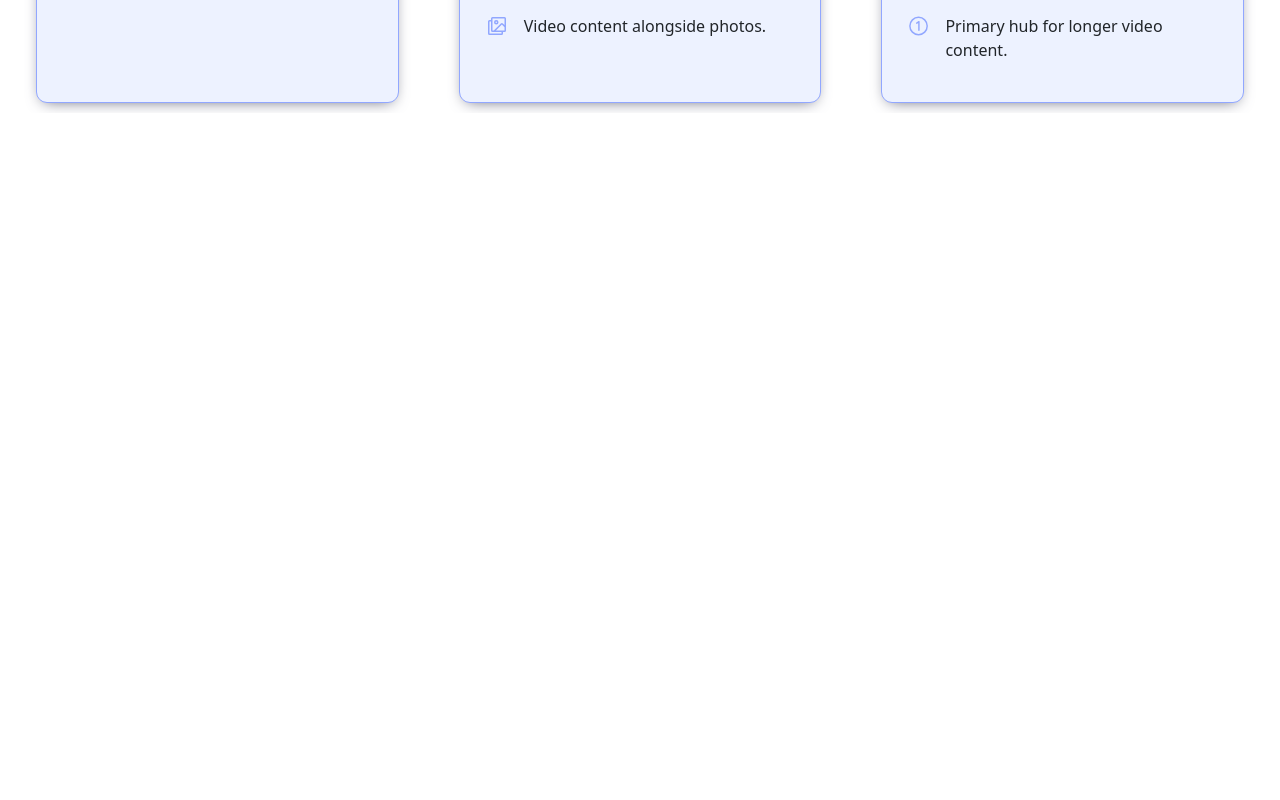
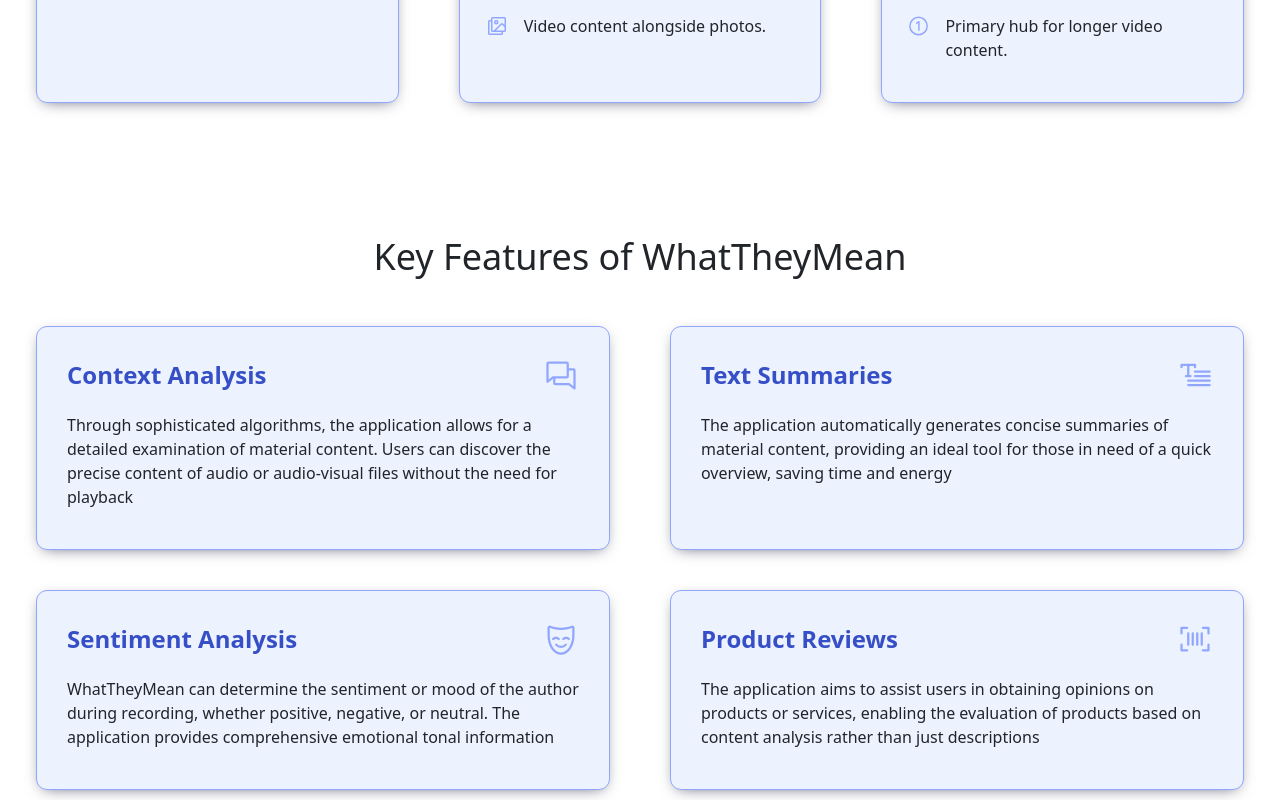
Before and after one commit to TheBoringName/frontend-module, a React (Vite) app: page / in a window 1280 px wide. Shown: the part 941-1741 px from the top of the page. Before the commit the page ends 1054 px from the top, so only its background shows below. Built offline with nearby package versions, Linux system fonts and the light colour scheme.

Commit message:
features section + about deleted

```diff
--- a/src/App.jsx
+++ b/src/App.jsx
@@ -3,7 +3,6 @@
 import ErrorPage from './pages/404/ErrorPage.jsx';
 import Upload from './pages/Upload/Uplod.jsx';
 import History from './pages/History/History.jsx';
-import About from './pages/About/About.jsx';
 import { createBrowserRouter, RouterProvider } from 'react-router-dom';
 // import styles from './App.module.css';
 
@@ -25,10 +24,6 @@
         path: 'history',
         element: <History />,
       },
-      {
-        path: 'about',
-        element: <About />,
-      },
     ],
   },
 ]);
--- /dev/null
+++ b/src/components/LandingPage/Feature.jsx
@@ -0,0 +1,15 @@
+import styles from './Feature.module.css';
+
+const Feature = ({ title, desc, icon }) => {
+  return (
+    <figure className={styles.box}>
+      <div className={styles['title-box']}>
+        <span className={styles.title}>{title}</span>
+        {icon}
+      </div>
+      <p className={styles.desc}>{desc}</p>
+    </figure>
+  );
+};
+
+export default Feature;
--- /dev/null
+++ b/src/components/LandingPage/Feature.module.css
@@ -0,0 +1,25 @@
+.box {
+  border: 1px solid #91a7ff;
+  border-radius: 11px;
+  background-color: #edf2ff;
+  box-shadow: 0px 4px 16px -7px rgba(66, 68, 90, 1);
+  padding: 3rem;
+}
+
+.title-box {
+  display: flex;
+  align-items: center;
+  justify-content: space-between;
+  margin-bottom: 2rem;
+}
+
+.title {
+  display: block;
+  font-size: 2.4rem;
+  color: #364fc7;
+  font-weight: 600;
+}
+
+.desc {
+  font-size: 1.6rem;
+}
--- /dev/null
+++ b/src/components/LandingPage/Features.jsx
@@ -0,0 +1,54 @@
+import Feature from './Feature';
+import styles from './Features.module.css';
+import {
+  ArticleNyTimes,
+  Barcode,
+  Chats,
+  MaskHappy,
+} from '@phosphor-icons/react';
+
+const size = 36;
+const color = '#91a7ff';
+const featureContent = [
+  {
+    key: 1,
+    title: 'Context Analysis',
+    desc: 'Through sophisticated algorithms, the application allows for a detailed examination of material content. Users can discover the precise content of audio or audio-visual files without the need for playback',
+    icon: <Chats size={size} color={color} />
+  },
+  {
+    key: 2,
+    title: 'Text Summaries',
+    desc: 'The application automatically generates concise summaries of material content, providing an ideal tool for those in need of a quick overview, saving time and energy',
+    icon: <ArticleNyTimes size={size} color={color} />
+  },
+  {
+    key: 3,
+    title: 'Sentiment Analysis',
+    desc: 'WhatTheyMean can determine the sentiment or mood of the author during recording, whether positive, negative, or neutral. The application provides comprehensive emotional tonal information',
+    icon: <MaskHappy size={size} color={color} />
+  },
+  {
+    key: 4,
+    title: 'Product Reviews',
+    desc: 'The application aims to assist users in obtaining opinions on products or services, enabling the evaluation of products based on content analysis rather than just descriptions',
+    icon: <Barcode size={size} color={color} />
+  },
+];
+
+const Features = () => {
+  const featuresList = featureContent.map((content) => {
+    return (
+      <Feature key={content.key} title={content.title} desc={content.desc} icon={content.icon} />
+    );
+  });
+
+  return (
+    <section className="padding-sides margin-top">
+      <h2 className={styles.title}>Key Features of WhatTheyMean</h2>
+      <div className={`${styles.grid} ${styles['grid--2-col']}`}>{featuresList}</div>
+    </section>
+  );
+};
+
+export default Features;
--- /dev/null
+++ b/src/components/LandingPage/Features.module.css
@@ -0,0 +1,15 @@
+.title {
+  font-size: 3.6rem;
+  text-align: center;
+  margin-bottom: 4.8rem;
+}
+
+.grid {
+  display: grid;
+  column-gap: 6rem;
+  row-gap: 3rem;
+}
+
+.grid--2-col {
+  grid-template-columns: repeat(2, 1fr);
+}
--- a/src/components/LandingPage/LandingPage.jsx
+++ b/src/components/LandingPage/LandingPage.jsx
@@ -1,11 +1,13 @@
 import Hero from './Hero';
 import Cards from './Cards';
+import Features from './Features';
 
 const LandingPage = () => {
   return (
     <main>
       <Hero />
       <Cards />
+      <Features />
     </main>
   );
 };
--- a/src/components/LandingPage/Navbar.jsx
+++ b/src/components/LandingPage/Navbar.jsx
@@ -29,11 +29,6 @@
               History
             </NavLink>
           </li>
-          <li>
-            <NavLink to={`/about`} className="nav-link" onClick={toggleMenu}>
-              About
-            </NavLink>
-          </li>
         </ul>
       </nav>
       <button className="btn-mobile-nav" onClick={toggleMenu}>
--- a/src/index.css
+++ b/src/index.css
@@ -25,6 +25,10 @@
 
 .padding-sides {
   padding: 0 3.6rem;
+}
+
+.margin-top {
+  margin-top: 12.2rem;
 }
 
 .header {
--- a/src/pages/About/About.jsx
+++ /dev/null
@@ -1,13 +0,0 @@
-import styles from './About.module.css';
-
-const About = () => {
-  return (
-    <>
-      <div className={`${styles.box} container`}>
-        <span>About</span>
-      </div>
-    </>
-  );
-};
-
-export default About;
--- a/src/pages/About/About.module.css
+++ /dev/null
@@ -1,5 +0,0 @@
-.box {
-  width: 9rem;
-  height: 9rem;
-  background-color: #cbcbcb;
-}
```
